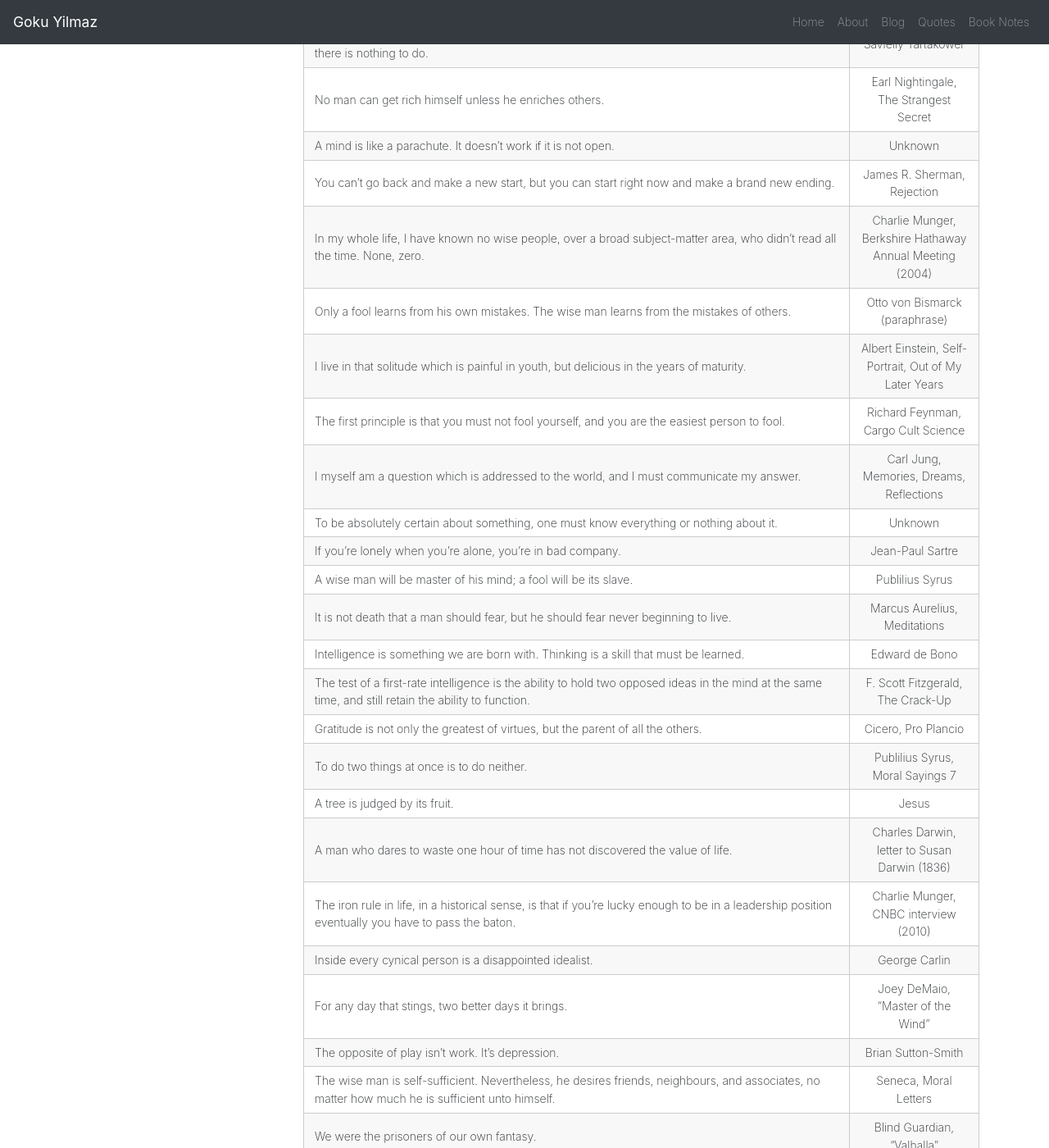
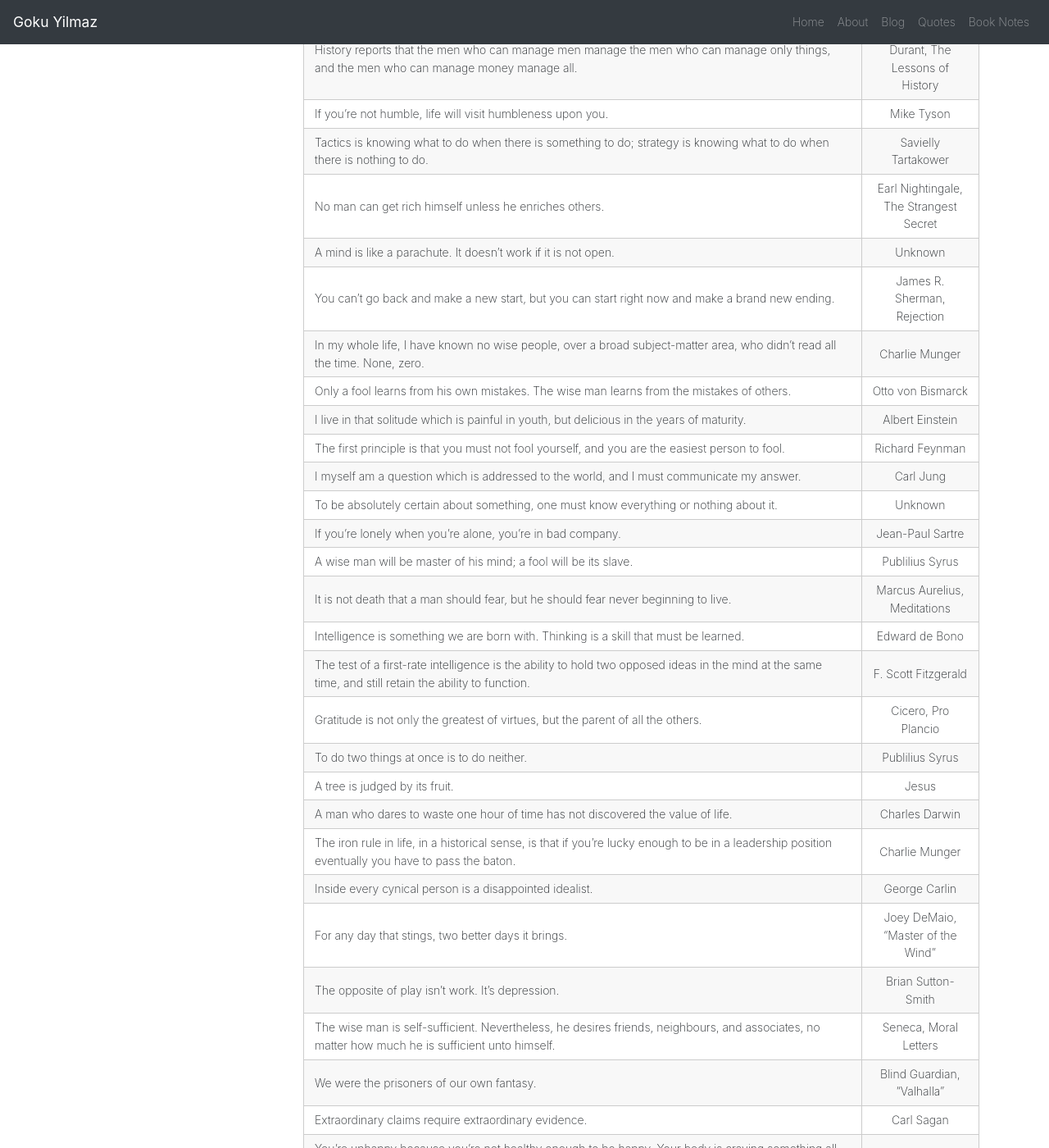
Before and after one commit to Esqarrouth/goktugyil.github.io, a Jekyll site: the page built from _pages/quotes.md, in a window 1280 px wide and 1400 px high, scrolled down 8743 px. Shown: the whole window at 82% size. Built offline with Jekyll 4.4.1, drawn with Linux system fonts in a browser that asks for light colours; some of the changed text lies outside the part shown.

Commit message:
Simplify quote attributions

```diff
--- a/_pages/quotes.md
+++ b/_pages/quotes.md
@@ -35,7 +35,7 @@ He who is only an athlete is too crude, too vulgar, too much a savage. He who is
 You can't classify me as black or white. I am something much greater. I am gray.|Goku
 To reach your dreams, you must sacrifice everything else you don't need.|Goku
 Victory is worth the sacrifice.|Goku
-If you have a list of all the things you shouldn't do, you can turn that into a recipe for succeeding just by negating.|Paul Graham, The 18 Mistakes That Kill Startups
+If you have a list of all the things you shouldn't do, you can turn that into a recipe for succeeding just by negating.|Paul Graham
 The easiest way to navigate a ship through a tight spot is to look at other shipwrecks and steer away from them.|Goku
 Don't take over the world, become a god by creating a world.|Goku
 The world doesn’t change itself.|Goku
@@ -103,7 +103,7 @@ A coward dies a thousand times, a soldier dies but once.|2pac
 It is no measure of health to be well adjusted to a profoundly sick society.|Jiddu Krishnamurti
 If you have an apple and I have an apple and we exchange these apples then you and I will still each have one apple. But if you have an idea and I have an idea and we exchange these ideas, then each of us will have two ideas.|George Bernard Shaw
 A developed country is not a place where the poor have cars. It’s where the rich use public transport.|Enrique Penalosa
-At the Fed level, libertarian; at the state level, Republican; at the local level, Democrat; and at the family and friends level, a socialist.|Nassim Nicholas Taleb, Skin in the Game
+At the Fed level, libertarian; at the state level, Republican; at the local level, Democrat; and at the family and friends level, a socialist.|Nassim Nicholas Taleb
 When given a choice, choose the thing that scares you a little. If it's 100% safe, it is holding you back.|Jeff Atwood
 If you're going through hell, keep going.|Winston Churchill
 the brick walls are not there to keep us out. The brick walls are there to give us a chance to show how badly we want something. Because the brick walls are there to stop people who don't want it badly enough.|Randy Pausch
@@ -204,32 +204,32 @@ Tactics is knowing what to do when there is something to do; strategy is knowing
 No man can get rich himself unless he enriches others.|Earl Nightingale, The Strangest Secret
 A mind is like a parachute. It doesn’t work if it is not open.|Unknown
 You can’t go back and make a new start, but you can start right now and make a brand new ending.|James R. Sherman, Rejection
-In my whole life, I have known no wise people, over a broad subject-matter area, who didn’t read all the time. None, zero.|Charlie Munger, Berkshire Hathaway Annual Meeting (2004)
-Only a fool learns from his own mistakes. The wise man learns from the mistakes of others.|Otto von Bismarck (paraphrase)
-I live in that solitude which is painful in youth, but delicious in the years of maturity.|Albert Einstein, Self-Portrait, Out of My Later Years
-The first principle is that you must not fool yourself, and you are the easiest person to fool.|Richard Feynman, Cargo Cult Science
-I myself am a question which is addressed to the world, and I must communicate my answer.|Carl Jung, Memories, Dreams, Reflections
+In my whole life, I have known no wise people, over a broad subject-matter area, who didn’t read all the time. None, zero.|Charlie Munger
+Only a fool learns from his own mistakes. The wise man learns from the mistakes of others.|Otto von Bismarck
+I live in that solitude which is painful in youth, but delicious in the years of maturity.|Albert Einstein
+The first principle is that you must not fool yourself, and you are the easiest person to fool.|Richard Feynman
+I myself am a question which is addressed to the world, and I must communicate my answer.|Carl Jung
 To be absolutely certain about something, one must know everything or nothing about it.|Unknown
 If you’re lonely when you’re alone, you’re in bad company.|Jean-Paul Sartre
 A wise man will be master of his mind; a fool will be its slave.|Publilius Syrus
 It is not death that a man should fear, but he should fear never beginning to live.|Marcus Aurelius, Meditations
 Intelligence is something we are born with. Thinking is a skill that must be learned.|Edward de Bono
-The test of a first-rate intelligence is the ability to hold two opposed ideas in the mind at the same time, and still retain the ability to function.|F. Scott Fitzgerald, The Crack-Up
+The test of a first-rate intelligence is the ability to hold two opposed ideas in the mind at the same time, and still retain the ability to function.|F. Scott Fitzgerald
 Gratitude is not only the greatest of virtues, but the parent of all the others.|Cicero, Pro Plancio
-To do two things at once is to do neither.|Publilius Syrus, Moral Sayings 7
+To do two things at once is to do neither.|Publilius Syrus
 A tree is judged by its fruit.|Jesus
-A man who dares to waste one hour of time has not discovered the value of life.|Charles Darwin, letter to Susan Darwin (1836)
-The iron rule in life, in a historical sense, is that if you’re lucky enough to be in a leadership position eventually you have to pass the baton.|Charlie Munger, CNBC interview (2010)
+A man who dares to waste one hour of time has not discovered the value of life.|Charles Darwin
+The iron rule in life, in a historical sense, is that if you’re lucky enough to be in a leadership position eventually you have to pass the baton.|Charlie Munger
 Inside every cynical person is a disappointed idealist.|George Carlin
 For any day that stings, two better days it brings.|Joey DeMaio, “Master of the Wind”
 The opposite of play isn’t work. It’s depression.|Brian Sutton-Smith
 The wise man is self-sufficient. Nevertheless, he desires friends, neighbours, and associates, no matter how much he is sufficient unto himself.|Seneca, Moral Letters
 We were the prisoners of our own fantasy.|Blind Guardian, “Valhalla”
-Extraordinary claims require extraordinary evidence.|Carl Sagan, Broca’s Brain
+Extraordinary claims require extraordinary evidence.|Carl Sagan
 You’re unhappy because you’re not healthy enough to be happy. Your body is craving something all the time. How are you psychologically emotionally ever going to be happy unless you can please the body?|Goku
 A modern disease related to old fashion food is the most ludicrous thing I’ve ever heard in my life.|Unknown
-It doesn’t matter how beautiful your theory is, it doesn’t matter how smart you are. If it doesn’t agree with experiment, it’s wrong.|Richard Feynman, “Seeking New Laws” (popular paraphrase)
-Think in the morning. Act in the noon. Eat in the evening. Sleep in the night.|William Blake, The Marriage of Heaven and Hell
+It doesn’t matter how beautiful your theory is, it doesn’t matter how smart you are. If it doesn’t agree with experiment, it’s wrong.|Richard Feynman
+Think in the morning. Act in the noon. Eat in the evening. Sleep in the night.|William Blake
 The only person who can truly play is the one who arrives whole. As long as you need something from it, you are its prisoner.|Unknown
 Just because you do not take an interest in politics doesn’t mean politics won’t take an interest in you.|Pericles
 He cannot be held to the same standard as you and I.|Howard Hughes’s lawyer
```
